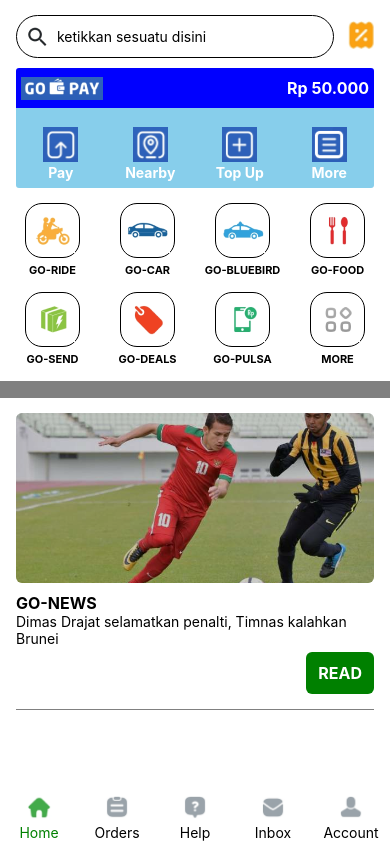
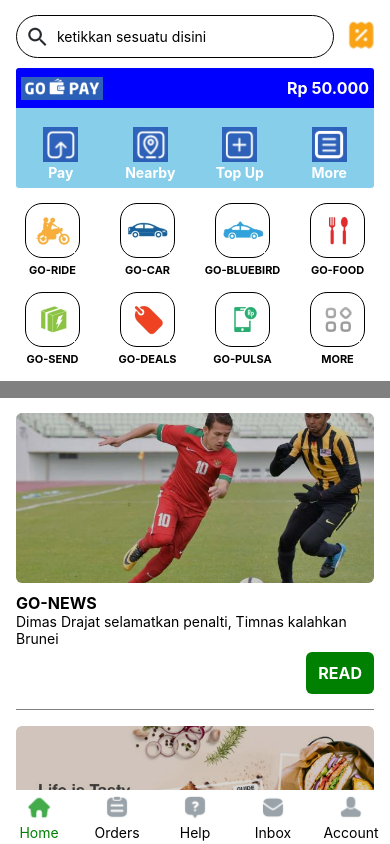
Before and after one commit to khoirudhien86/cloneGojek, a React Native app: screen / in a window 390 px wide. Built offline with nearby package versions, Linux system fonts and the light colour scheme.

Commit message:
membuat banner go-food section

```diff
--- a/App.js
+++ b/App.js
@@ -1,6 +1,5 @@
 import React, {Component} from 'react';
 import { View, Text, Image, ScrollView, TextInput, StyleSheet, TouchableOpacity} from 'react-native';
-
 export default class App extends Component {
   render(){
     return (
@@ -115,7 +114,7 @@
           <View style={{height: 17, backgroundColor: 'grey', marginTop: 15}}></View>
 
           {/* go news section */}
-          <View style={{paddingTop: 15, paddingHorizontal: 16, paddingBottom: 20}}>
+          <View style={{paddingTop: 15, paddingHorizontal: 16}}>
             {/* poster */}
             <View style={{position: 'relative'}}>
               <Image source={require('./assets/sepak-bola.jpg')} style={{height: 170, width: '100%', borderRadius: 6}} />
@@ -135,6 +134,31 @@
               </TouchableOpacity>
             </View>
 
+          </View>
+
+          {/* banner go-food section */}
+          <View style={{padding: 16}}>
+            {/* banner & logo */}
+            <View style={{position: 'relative', width: '100%'}}>
+              <Image source={require('./assets/food-banner.jpg')} style={{height: 170, width: '100%', borderRadius: 6}} />
+              <View style={{width: '100%', height: '100%', position: 'absolute', backgroundColor: 'black', opacity: 0.15, borderRadius: 6}}></View>
+              <View style={{width: 55, height: 16, position: 'absolute', top: 16, left: 16 }}>
+                <Image source={require('./assets/white.png')} style={{width: undefined, height: undefined, resizeMode: 'contain', flex: 1}} />
+              </View>
+              {/* text & button */}
+              <View style={{position: 'absolute', left: 0, bottom: 0, flexDirection: 'row', width: '100%', paddingHorizontal: 16, paddingBottom: 10}}>
+                <View style={{flex: 1}}>
+                  <Text style={{fontSize: 16, fontWeight: 'bold', color: 'white', marginBottom: 8}}>GO-FOOD BANNER</Text>
+                  <Text style={{color: 'white'}}>ini adalah contoh food banner internal</Text>
+                </View>
+                <View>
+                  <TouchableOpacity style={{backgroundColor: 'green', marginTop: 15, alignSelf: 'stretch', paddingHorizontal: 12, paddingVertical: 11, borderRadius: 6}}>
+                  <Text style={{fontSize: 12, fontWeight: 'bold', color: 'white', textAlign: 'center'}}>GET VOUCHER</Text>
+                  </TouchableOpacity>
+                </View>
+              </View>
+            </View>
+            <View style={{borderWidth: 1, borderColor: 'grey', marginTop: 16}}></View>
           </View>
 
         </ScrollView>
```
Also changed, not shown: assets/food-banner.jpg (renamed from assets/dummy/food-banner.jpg).
